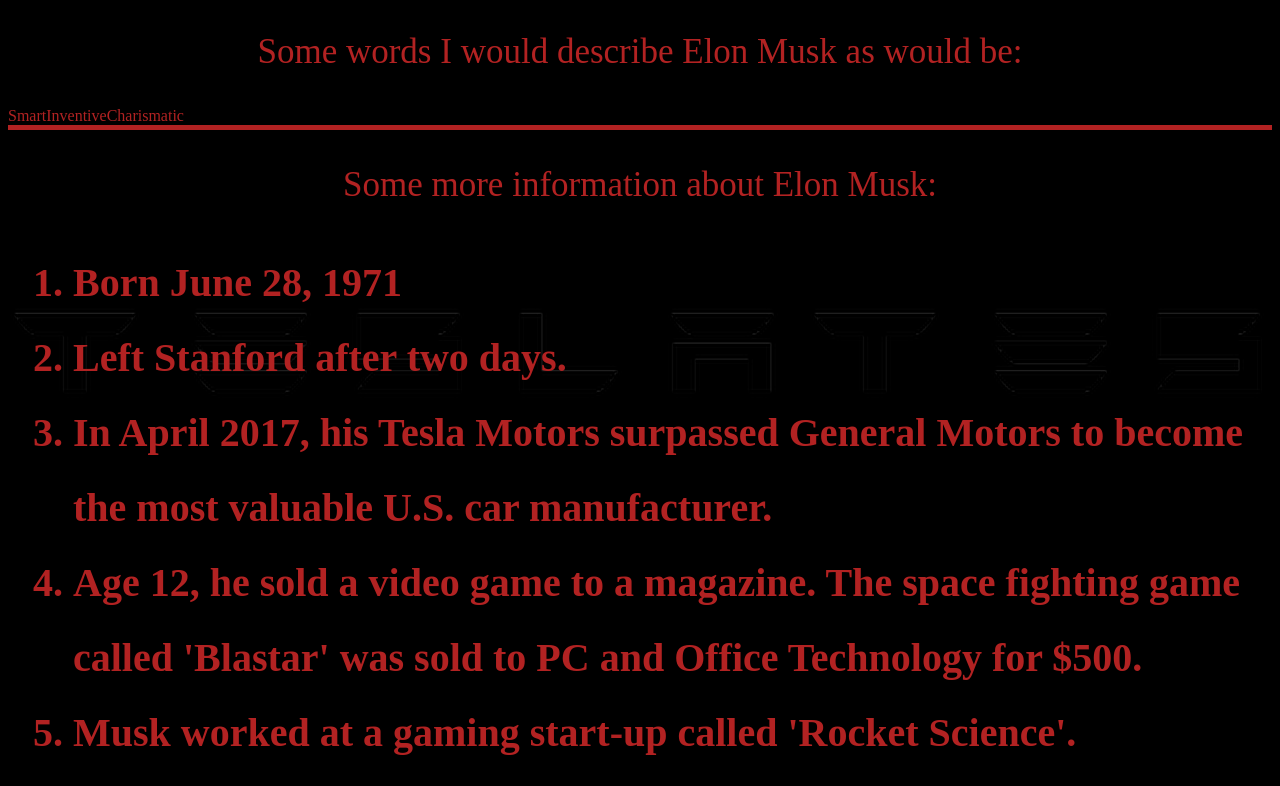
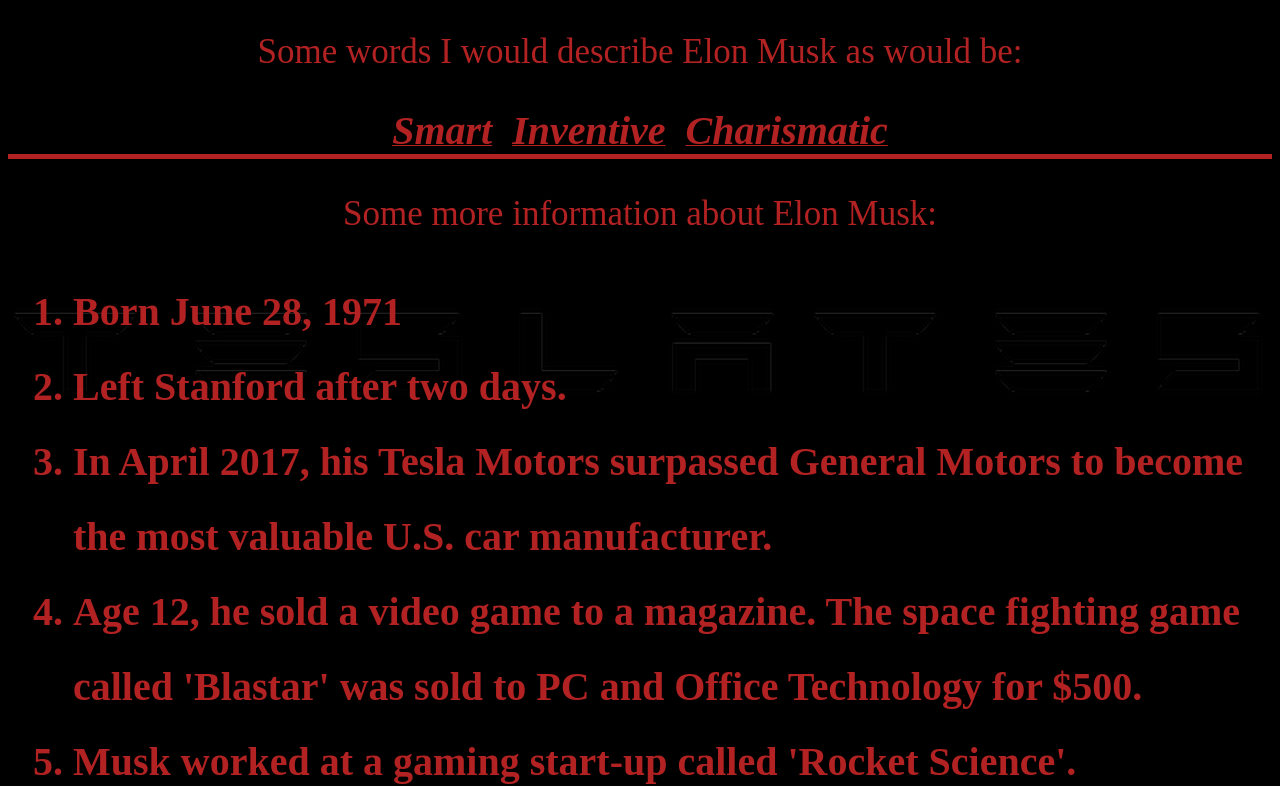
Before and after one commit to Phlowww/Tribute, a plain HTML site: page index.html in a window 1280 px wide. Shown: the part 850-1636 px from the top of the page. Drawn offline with Linux system fonts and the light colour scheme.

Commit message:
updated inline elements

```diff
--- a/index.html
+++ b/index.html
@@ -27,7 +27,7 @@
 	</p>
 	<p>Some words I would describe Elon Musk as would be:</p>
 	<div>
-		<span>Smart</span><span>Inventive</span><span>Charismatic</span>
+		<center><i><b><u><span>Smart</span><span>Inventive</span><span>Charismatic</span></u></b></i></center>
 	</div>
 	<div class="dividerline">
 			<!-- divider line -->
--- a/style.css
+++ b/style.css
@@ -75,3 +75,7 @@ a:hover {
 a:active {
 	color: blue;
 }
+span {
+	margin: 10px 10px;
+	font-size: 40px;
+}
```
